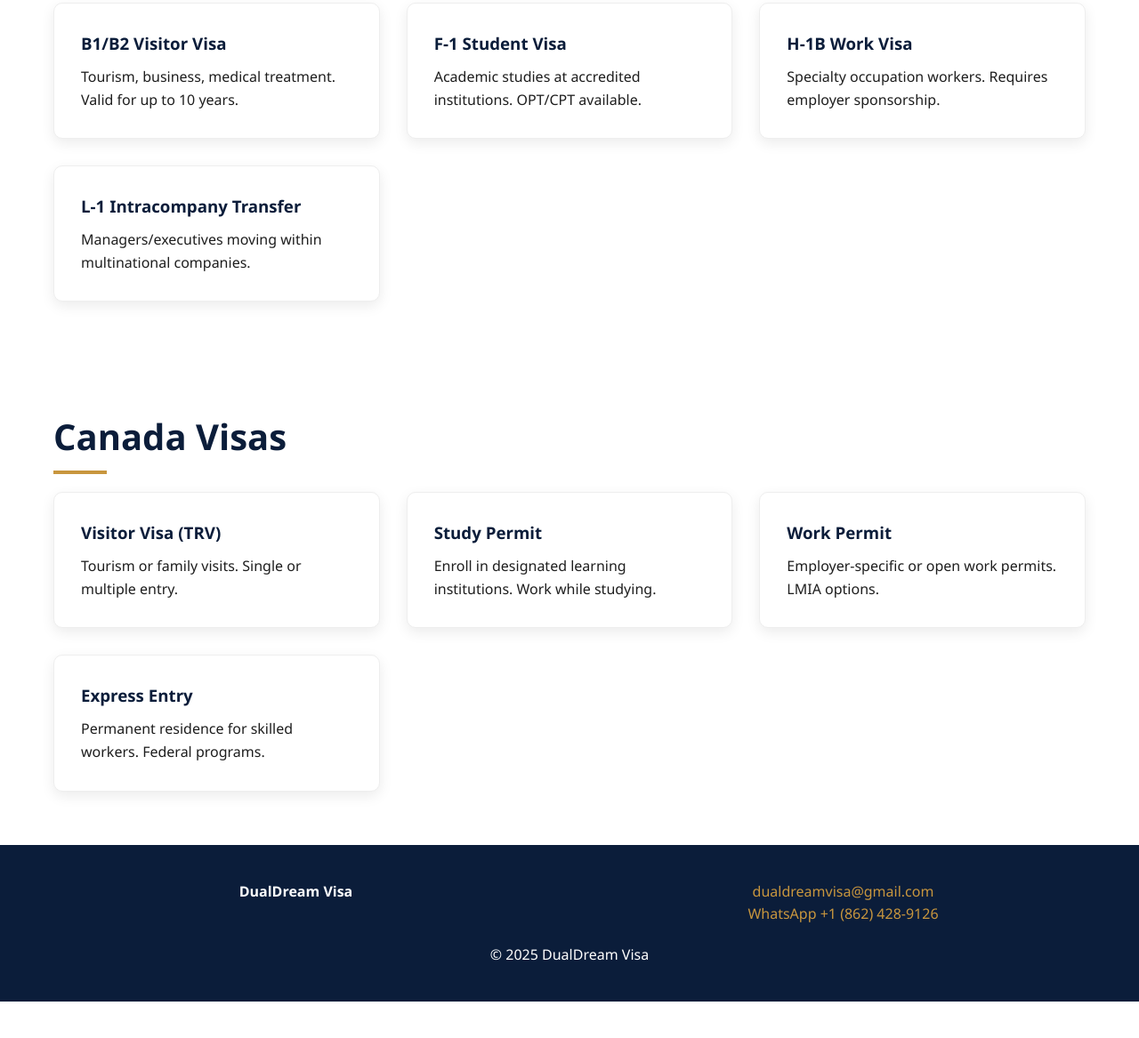
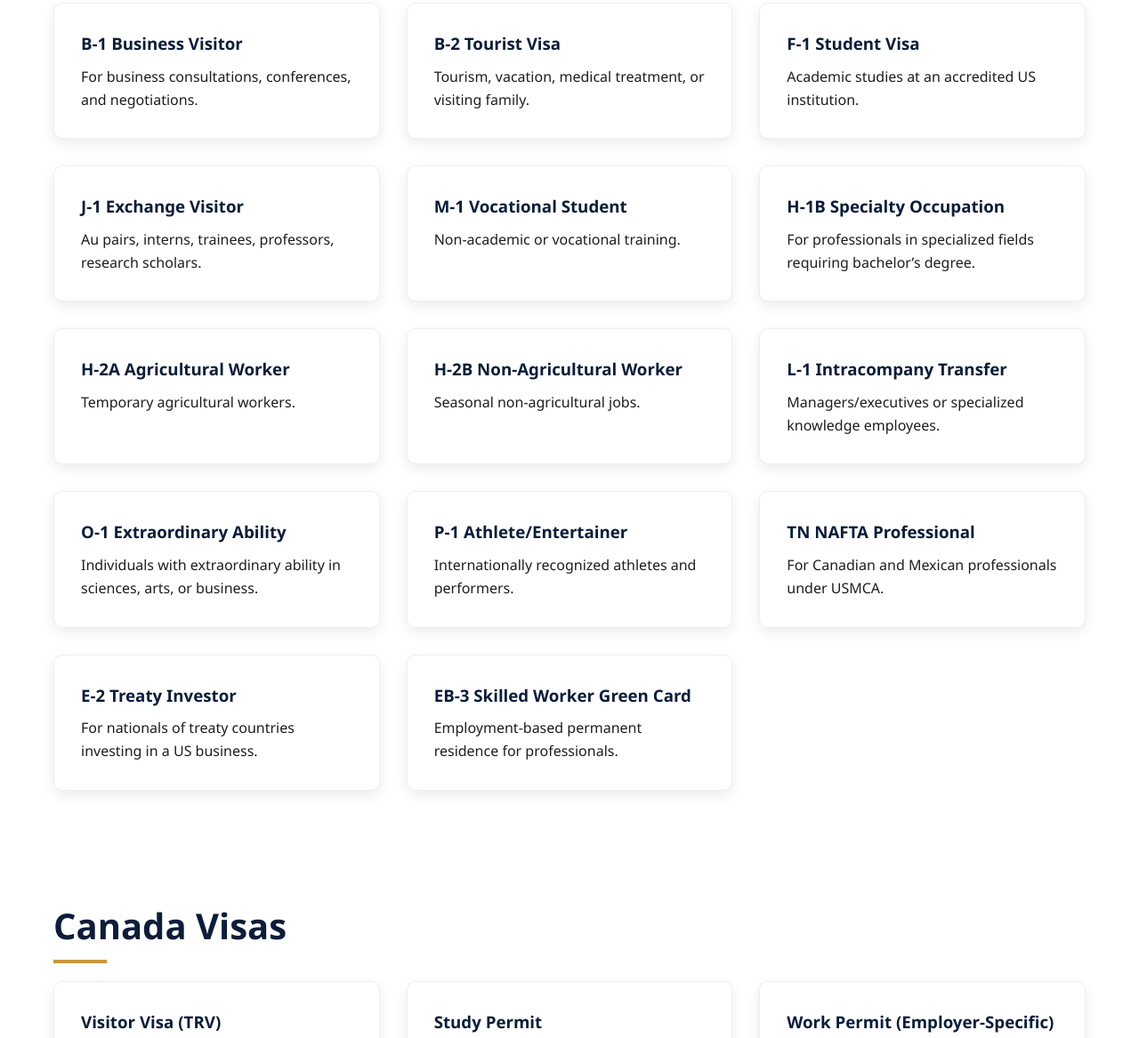
Before and after one commit to dualdreamvisa/DualDream-Visa, a plain HTML site: page visas.html in a window 1280 px wide. Shown: the part 231-1398 px from the top of the page at 89% size. Before the commit the page ends 1357 px from the top, so only its background shows below. Drawn offline with Linux system fonts and the light colour scheme.

Commit message:
Update visas.html

```diff
--- a/visas.html
+++ b/visas.html
@@ -26,20 +26,38 @@
     <section>
         <h2 class="section-title animate fade-up">United States Visas</h2>
         <div class="grid">
-            <div class="card animate fade-up"><h3>B1/B2 Visitor Visa</h3><p>Tourism, business, medical treatment. Valid for up to 10 years.</p></div>
-            <div class="card animate fade-up"><h3>F-1 Student Visa</h3><p>Academic studies at accredited institutions. OPT/CPT available.</p></div>
-            <div class="card animate fade-up"><h3>H-1B Work Visa</h3><p>Specialty occupation workers. Requires employer sponsorship.</p></div>
-            <div class="card animate fade-up"><h3>L-1 Intracompany Transfer</h3><p>Managers/executives moving within multinational companies.</p></div>
+            <div class="card animate fade-up"><h3>B-1 Business Visitor</h3><p>For business consultations, conferences, and negotiations.</p></div>
+            <div class="card animate fade-up"><h3>B-2 Tourist Visa</h3><p>Tourism, vacation, medical treatment, or visiting family.</p></div>
+            <div class="card animate fade-up"><h3>F-1 Student Visa</h3><p>Academic studies at an accredited US institution.</p></div>
+            <div class="card animate fade-up"><h3>J-1 Exchange Visitor</h3><p>Au pairs, interns, trainees, professors, research scholars.</p></div>
+            <div class="card animate fade-up"><h3>M-1 Vocational Student</h3><p>Non-academic or vocational training.</p></div>
+            <div class="card animate fade-up"><h3>H-1B Specialty Occupation</h3><p>For professionals in specialized fields requiring bachelor’s degree.</p></div>
+            <div class="card animate fade-up"><h3>H-2A Agricultural Worker</h3><p>Temporary agricultural workers.</p></div>
+            <div class="card animate fade-up"><h3>H-2B Non-Agricultural Worker</h3><p>Seasonal non-agricultural jobs.</p></div>
+            <div class="card animate fade-up"><h3>L-1 Intracompany Transfer</h3><p>Managers/executives or specialized knowledge employees.</p></div>
+            <div class="card animate fade-up"><h3>O-1 Extraordinary Ability</h3><p>Individuals with extraordinary ability in sciences, arts, or business.</p></div>
+            <div class="card animate fade-up"><h3>P-1 Athlete/Entertainer</h3><p>Internationally recognized athletes and performers.</p></div>
+            <div class="card animate fade-up"><h3>TN NAFTA Professional</h3><p>For Canadian and Mexican professionals under USMCA.</p></div>
+            <div class="card animate fade-up"><h3>E-2 Treaty Investor</h3><p>For nationals of treaty countries investing in a US business.</p></div>
+            <div class="card animate fade-up"><h3>EB-3 Skilled Worker Green Card</h3><p>Employment-based permanent residence for professionals.</p></div>
         </div>
     </section>
 
     <section>
         <h2 class="section-title animate fade-up">Canada Visas</h2>
         <div class="grid">
-            <div class="card animate fade-up"><h3>Visitor Visa (TRV)</h3><p>Tourism or family visits. Single or multiple entry.</p></div>
-            <div class="card animate fade-up"><h3>Study Permit</h3><p>Enroll in designated learning institutions. Work while studying.</p></div>
-            <div class="card animate fade-up"><h3>Work Permit</h3><p>Employer‑specific or open work permits. LMIA options.</p></div>
-            <div class="card animate fade-up"><h3>Express Entry</h3><p>Permanent residence for skilled workers. Federal programs.</p></div>
+            <div class="card animate fade-up"><h3>Visitor Visa (TRV)</h3><p>Tourism, family visits, or business trips.</p></div>
+            <div class="card animate fade-up"><h3>Study Permit</h3><p>For international students at designated learning institutions.</p></div>
+            <div class="card animate fade-up"><h3>Work Permit (Employer-Specific)</h3><p>With LMIA or LMIA-exempt job offer.</p></div>
+            <div class="card animate fade-up"><h3>Open Work Permit</h3><p>Allows working for any employer in Canada.</p></div>
+            <div class="card animate fade-up"><h3>Express Entry (FSW)</h3><p>Federal Skilled Worker Program for permanent residence.</p></div>
+            <div class="card animate fade-up"><h3>Express Entry (CEC)</h3><p>Canadian Experience Class.</p></div>
+            <div class="card animate fade-up"><h3>Provincial Nominee Program (PNP)</h3><p>Province-specific immigration streams.</p></div>
+            <div class="card animate fade-up"><h3>Start-Up Visa</h3><p>For entrepreneurs with innovative business ideas.</p></div>
+            <div class="card animate fade-up"><h3>Caregiver Pilot</h3><p>Home Child Care Provider and Home Support Worker.</p></div>
+            <div class="card animate fade-up"><h3>Atlantic Immigration Program</h3><p>Employer-driven program for Atlantic provinces.</p></div>
+            <div class="card animate fade-up"><h3>Rural and Northern Immigration Pilot</h3><p>Community-driven immigration.</p></div>
+            <div class="card animate fade-up"><h3>Agri-Food Pilot</h3><p>For workers in specific agri-food industries.</p></div>
         </div>
     </section>
 
```
